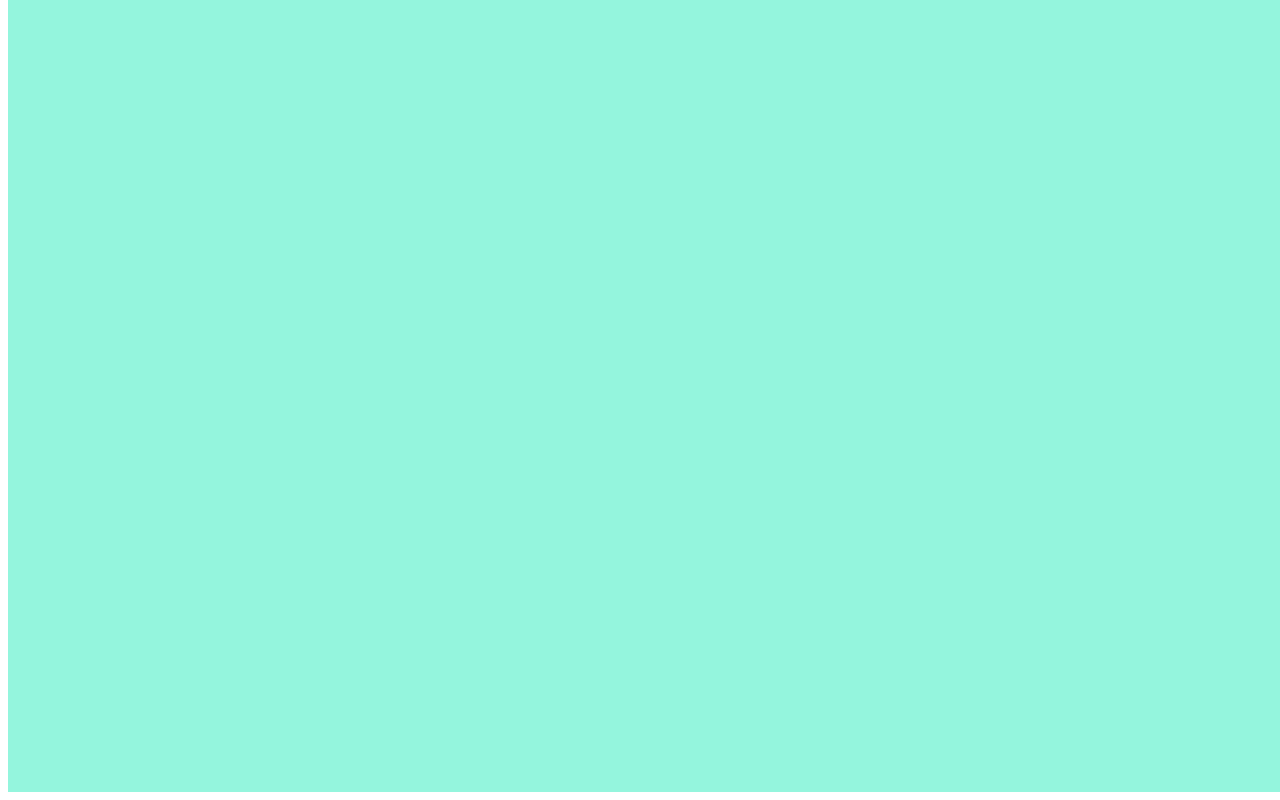
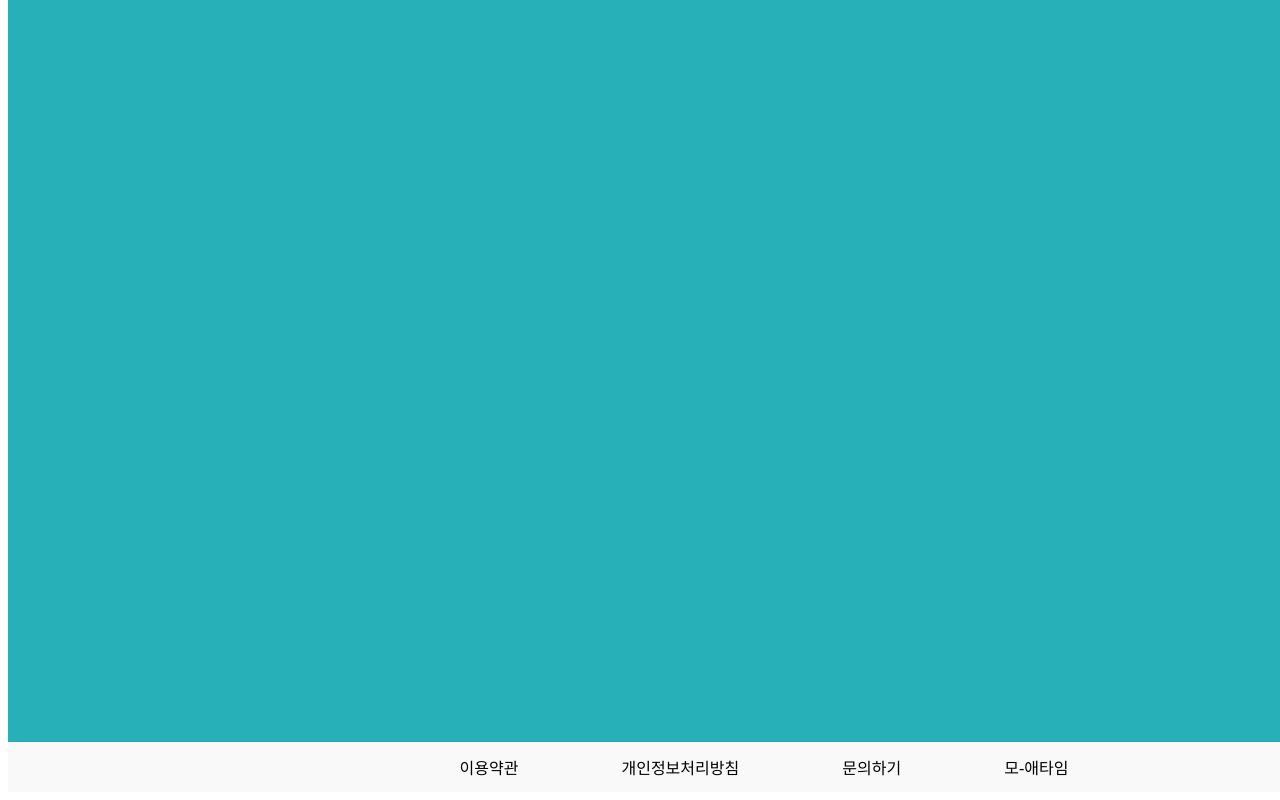
Before and after one commit to modern-agile-team/3term-mini-front, a React (Create React App) app in the folder moae-time/: page / in a window 1280 px wide. Shown: the part 198-998 px from the top of the page. Built offline with nearby package versions, Linux system fonts and the light colour scheme.

Commit message:
Add(halam/Layout-footer):create-layout-footer #23

```diff
--- a/moae-time/src/style/layout/Layout.jsx
+++ b/moae-time/src/style/layout/Layout.jsx
@@ -1,5 +1,5 @@
-import React from "react";
-import styled from "styled-components";
+import React from 'react';
+import styled from 'styled-components';
 
 const WholeWrapper = styled.div`
   box-sizing: border-box;
@@ -7,7 +7,8 @@ const WholeWrapper = styled.div`
   padding: 0;
   width: 1512px;
   height: 982px;
-  background-color: #94f5dd;
+  background-color: #28b0b8;
+  position: relative;
 `;
 
 const HeaderBox = styled.div`
@@ -17,13 +18,25 @@ const HeaderBox = styled.div`
   width: 1512px;
   height: 80px;
   border-bottom: 0.5px solid #c4c4c4;
-  background: #FFFFFF;
-
+  background: #ffffff;
   display: flex;
   justify-content: space-between;
   align-items: center;
 `;
 
+const FooterBox = styled.div`
+  box-sizing: border-box;
+  width: 1512px;
+  height: 50px;
+  background-color: #f9f9f9;
+  position: absolute;
+  bottom: 0;
+  display: flex;
+  align-items: center;
+  justify-content: space-around;
+  margin: 0;
+  padding: 0 400px;
+`;
 
 function Layout(props) {
   const { main } = props;
@@ -34,9 +47,13 @@ function Layout(props) {
         <div>2</div>
       </HeaderBox>
       {main}
+      <FooterBox>
+        <div>이용약관</div>
+        <div>개인정보처리방침</div>
+        <div>문의하기</div>
+        <div>모-애타임</div>
+      </FooterBox>
     </WholeWrapper>
   );
 }
-
-
 export default Layout;
```
Also changed, not shown: moae-time/src/App.js (+4 -4 lines).
